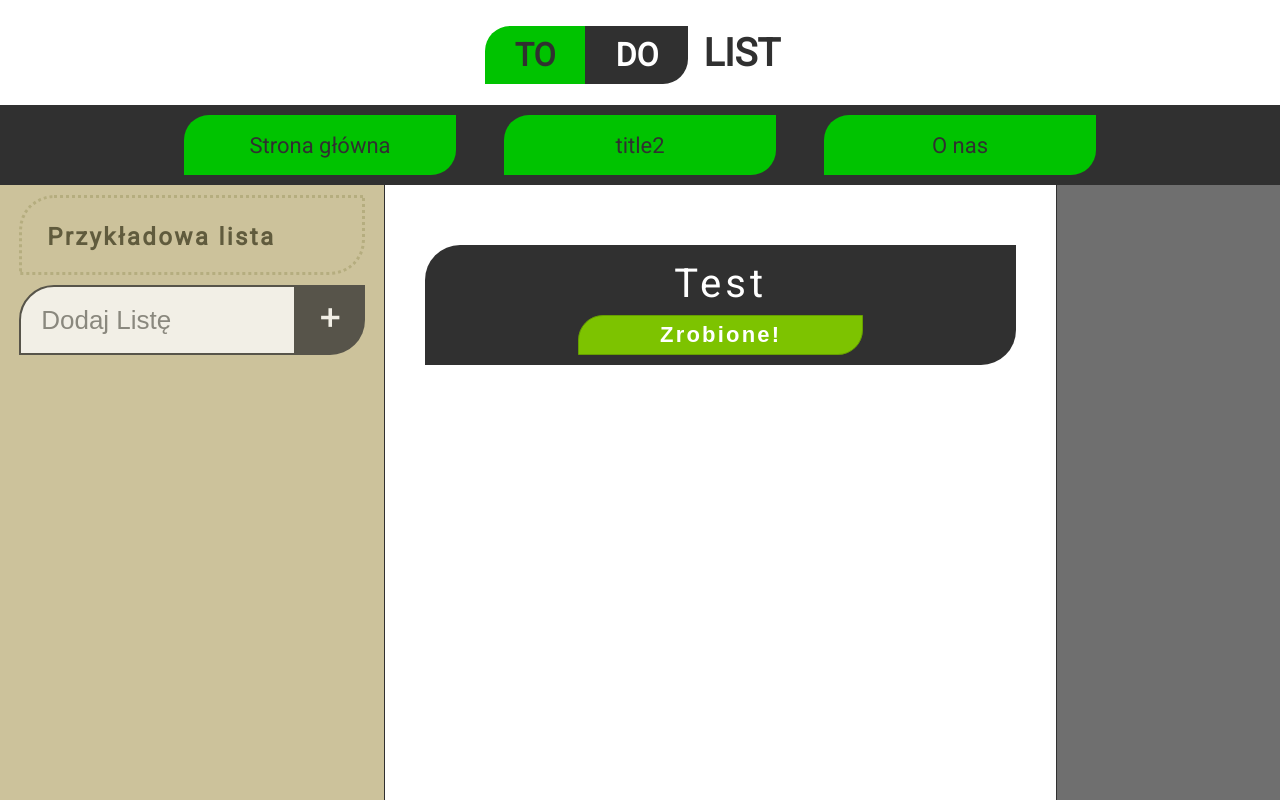
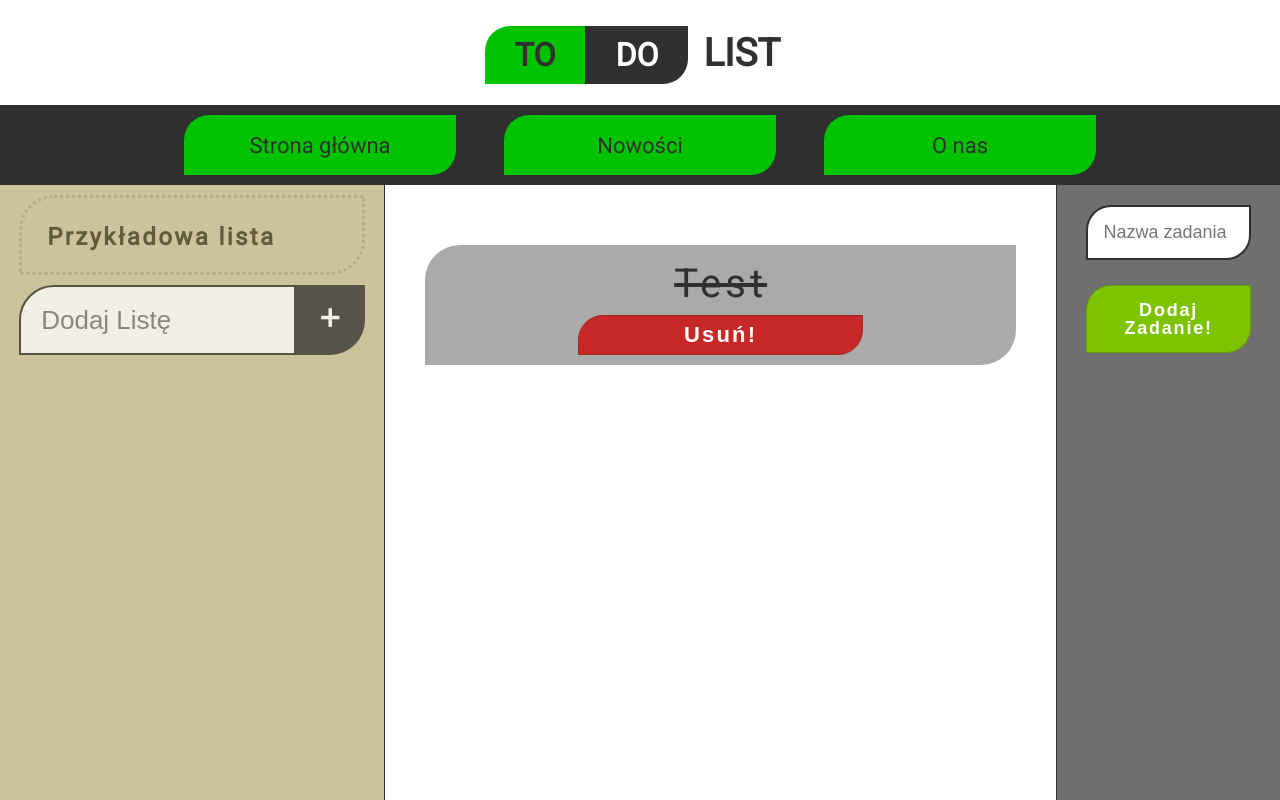
Before and after one commit to songokunr1/Chatbot, a Vue app in the folder chatbotvue/: page / in a window 1280 px wide. Both pictures are taken after a click on the button "Zrobione!". Shown: the top 800 px of the page. Built offline with nearby package versions, Linux system fonts and the light colour scheme.

Commit message:
completed beta version

```diff
--- a/chatbotvue/src/App.vue
+++ b/chatbotvue/src/App.vue
@@ -21,7 +21,7 @@
 
 <script>
   import ToDos from "./components/ToDos.vue"
-  let menu = [{title: "Strona główna", url: "url"}, {title: "title2", url: "url"}, {title: "O nas", url: "url"}]
+  let menu = [{title: "Strona główna", url: "url"}, {title: "Nowości", url: "url"}, {title: "O nas", url: "url"}]
   export default {
     name: 'App',
     components: {
--- a/chatbotvue/src/components/ToDo.vue
+++ b/chatbotvue/src/components/ToDo.vue
@@ -1,14 +1,18 @@
 <template>
     <div id="todoapp">
         <div class="todoitems">
-            <div class="todoitem" v-for="item in list.content" :key="item.id">
+            <div class="todoitem" v-for="item in list.content" :key="item.id" :class="{completed: item.completed}">
                 <h1 class="todoitem-title">
                     {{item.title}}
                 </h1>
-                <button class="done">Zrobione!</button>
+                <button class="done" @click="done(item.id)" v-if="!item.completed">Zrobione!</button>
+                <button class="done" @click="del(item.id)" v-else>Usuń!</button>
             </div>
         </div>
-        <div class="todoadditem"></div>
+        <div class="todoadditem">
+            <input type="text" placeholder="Nazwa zadania" v-model="newitem"/>
+            <button @click="add">Dodaj Zadanie!</button>
+        </div>
     </div>
 </template>
 
@@ -17,7 +21,24 @@
         props: ['list'],
         data() {
             return {
-
+                newitem: ""
+            }
+        },
+        methods: {
+            done(id) {
+                this.$emit('DoneClicked', (id - 1))
+            },
+            del(id) {
+                this.$emit('DelClicked', (id - 1))
+            },
+            add(){
+                if(this.newitem === ""){
+                    alert("Nie wpisano nazwy")
+                }
+                else{
+                    this.$emit('AddClicked', this.newitem)
+                    this.newitem = ""
+                }
             }
         }
     }
@@ -37,6 +58,7 @@
         float: left;
         padding:20px;
         border-left:1px solid #303030;
+        text-align:center;
     }
     .todoitem{
         width: calc(100% - 20px);
@@ -72,7 +94,52 @@
     }
     .done:hover{
         background-color: #3b5b00;
-        border: #142000;
+        border-color: #142000;
+        cursor: pointer;
+    }
+    .completed h1{
+        text-decoration-line: line-through;
+        color: #303030;
+    }
+    .completed{
+        background-color: #aaa;
+    }
+    .completed button{
+        background-color: #c82727;
+        border-color: #9d2a1f;
+    }
+    .completed button:hover{
+        background-color: #910000;
+        border-color: #5e0800;
+    }
+    .todoadditem input{
+        width: calc(90% - 30px - 4px);
+        padding:15px;
+        border-radius: 25px 0;
+        border: 2px solid #303030;
+        font-size: 18px;
+    }
+    .todoadditem input:focus{
+        box-shadow: 0px 0px 3px 3px #ffffffb5;
+        outline:none;
+    }
+    .todoadditem button{
+        width: 90%;
+        background-color: #7dc300;
+        border: 1px solid #669f00;
+        padding: 15px;
+        color: #fff;
+        border-radius: 25px 0;
+        font-size: 18px;
+        line-height: 1;
+        letter-spacing: 0.1em;
+        font-weight: 600;
+        margin: 25px 0;
+        transition: all 0.5s linear 100ms;
+    }
+    .todoadditem button:hover{
+        background-color: #3b5b00;
+        border-color: #142000;
         cursor: pointer;
     }
 </style>
--- a/chatbotvue/src/components/ToDos.vue
+++ b/chatbotvue/src/components/ToDos.vue
@@ -10,7 +10,7 @@
             </div>
         </div>
         <div class="block">
-            <ToDo :list="openedlist"/>
+            <ToDo :list="openedlist" @DoneClicked="done" @DelClicked="del" @AddClicked="add"/>
         </div>
     </div>
 </template>
@@ -53,6 +53,15 @@
             },
             openlist(id) {
                 this.openedlist = TodoLists[id]
+            },
+            done(id) {
+                this.openedlist.content[id].completed = true
+            },
+            del(id) {
+                this.openedlist.content.splice(id, 1)
+            },
+            add(title){
+                this.openedlist.content.push({title: title, completed: false, id: (this.openedlist.content.length + 1)})
             }
         }
     }
```
